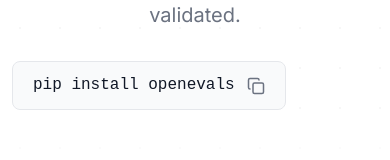
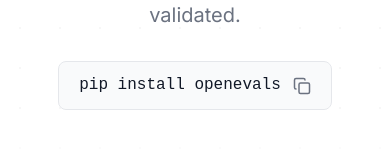
Before and after one commit to TheFoundrys/openvals-website, a Next.js app: page / in a window 390 px wide. Shown: the part 348-508 px from the top of the page. Built offline with nearby package versions, Linux system fonts and the light colour scheme.

Commit message:
the command in mobile view is now in center

```diff
--- a/src/components/TrustSection.tsx
+++ b/src/components/TrustSection.tsx
@@ -48,7 +48,7 @@
           AI systems are being deployed faster than they are understood.
           OpenVals ensures they are secure, reliable, and validated.
         </motion.p>
-        <motion.div variants={FADE_UP} style={{ display: "flex", alignItems: "center", gap: "12px" }}>
+        <motion.div variants={FADE_UP} className={styles.commandBoxWrapper} style={{ display: "flex", alignItems: "center", gap: "12px", width: "100%" }}>
           <div
             style={{
               display: "flex",
--- a/src/components/ui.module.css
+++ b/src/components/ui.module.css
@@ -930,3 +930,13 @@
   color: var(--accent-light) !important;
   transform: translateX(4px);
 }
+
+.commandBoxWrapper {
+  justify-content: flex-start;
+}
+
+@media (max-width: 768px) {
+  .commandBoxWrapper {
+    justify-content: center;
+  }
+}
```
